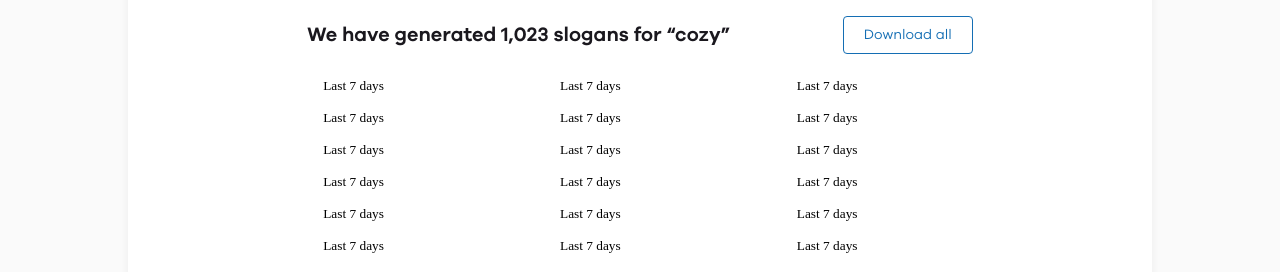
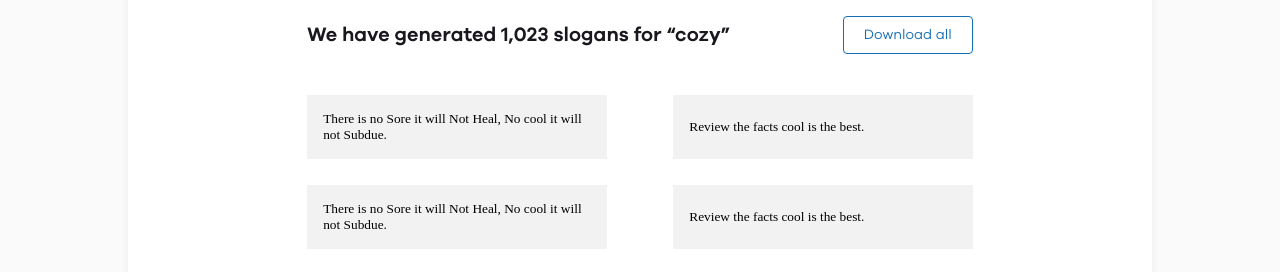
Before and after one commit to Suvojit-roy/Assignment-D, a React (Create React App) app: page / in a window 1280 px wide. Shown: the part 667-939 px from the top of the page. Built offline with nearby package versions, Linux system fonts and the light colour scheme.

Commit message:
copy function done

```diff
--- a/package.json
+++ b/package.json
@@ -6,7 +6,9 @@
     "@testing-library/jest-dom": "^5.14.1",
     "@testing-library/react": "^12.0.0",
     "@testing-library/user-event": "^13.2.1",
+    "copy-to-clipboard": "^3.3.1",
     "react": "^17.0.2",
+    "react-copy-to-clipboard": "^5.0.4",
     "react-dom": "^17.0.2",
     "react-scripts": "5.0.0",
     "styled-components": "^5.3.3",
--- a/src/Assets/Css/dropdown.css
+++ b/src/Assets/Css/dropdown.css
@@ -24,7 +24,8 @@
 .dropdown-contentfilter {
   display: none;
   position: absolute;
-  top: 0;
+  top: 30%;
+  margin-right:1rem;
   right: 100%;
   background: transparent;
   min-width: 7rem;
@@ -72,13 +73,3 @@
 .dropdownfilter:hover .dropbtnfilter {
   background: transparent;
 }
-
-/* .downbtn {
-    width: 1.5rem;
-    height: 1.5rem;
-    background: url("../images/down.png") no-repeat;
-    display: inline-block;
-}
-.downbtn:hover:hover {
-    background: url("../images/down.png") no-repeat;
-    transform: rotate(180deg); */
--- a/src/Components/Hero.js
+++ b/src/Components/Hero.js
@@ -1,9 +1,10 @@
-import React, { useState } from "react";
+import React, { useEffect, useState } from "react";
+import {CopyToClipboard} from 'react-copy-to-clipboard'
 import styled from "styled-components";
 import { TextHeading } from "../Assets/Css/cssProducts";
 import { Desc } from "../Assets/Css/cssProductcard";
 import Cross from "../Assets/Images/cross.png";
-import '../Assets/Css/dropdown.css'
+import "../Assets/Css/dropdown.css";
 
 export const Colordiv = styled.div`
   background: white;
@@ -124,22 +125,31 @@ const Downloadbtn = styled.div`
   border-radius: 4px;
 `;
 
+//   background: #f2f2f2;
+//   border-radius: 4px;
+//   width: 43%;
+//   height: 60px;
+//   color: #1a181e;
+//   font-style: normal;
+//   font-weight: normal;
+//   font-size: 0.95rem;
+//   line-height: 22px;
+//   text-align: left;
+//   padding: 0.2rem 1rem;
+//   margin-top: 1.6rem;
+//   @media (max-width: 1100px) {
+//     width: 40%;
+//   }
 const Slogancard = styled.div`
   background: #f2f2f2;
-  border-radius: 4px;
-  width: 43%;
-  height: 60px;
-  color: #1a181e;
-  font-style: normal;
-  font-weight: normal;
-  font-size: 0.95rem;
-  line-height: 22px;
+  height: 6rem;
+  width: 45%;
+  background: green;
+  display: flex;
+  align-items: center;
+  justify-content: center;
+  margin-bottom: 2rem;
   text-align: left;
-  padding: 0.2rem 1rem;
-  margin-top: 1.6rem;
-  @media (max-width: 1100px) {
-    width: 40%;
-  }
 `;
 
 const Slogans = styled.div`
@@ -176,6 +186,14 @@ const sloganarr = [
 const Hero = () => {
   const [val, setVal] = useState("");
   const [isShown, setIsShown] = useState(false);
+  const [copy,setCopied]=useState(false);
+
+  useEffect(()=>{
+      setTimeout(function () {
+          setIsShown(false);
+        }, 900);
+  },[isShown])
+
 
   return (
     <Colordiv>
@@ -206,13 +224,40 @@ const Hero = () => {
           </SloganHeadingdiv>
           <Slogans>
             {sloganarr.map((text) => (
-              <div class="dropdownfilter">
-              <button class="dropbtnfilter">Last 7 days<div className="downbtn"></div></button>
-              <div class="dropdown-contentfilter">
-                <div>Click to copy</div>
-                {/* <a href="#">Link 3</a> */}
+                <CopyToClipboard text={text} onMouseLeave={()=>setIsShown(false)} onCopy={() => {setCopied(true);setIsShown(true)}}>
+                <div
+                class="dropdownfilter"
+                style={{
+                  height: "4rem",
+                  width: "45%",
+                  background: "#f2f2f2",
+                  display: "flex",
+                  alignItems: "center",
+                  justifyContent: "center",
+                  marginTop: "1.6rem",
+                  textAlign: "left",
+                }}
+              >
+                <button
+                  style={{
+                    width: "100%",
+                    padding: "0.2rem 1rem",
+                    textAlign: "left",
+                  }}
+                  class="dropbtnfilter"
+                >
+                  {text}
+                  <div className="downbtn"></div>
+                </button>
+                <div class="dropdown-contentfilter">
+                  <div>Click to copy</div>
+                </div>
+                {isShown&&<div class="dropdown-contentfilter" style={{marginTop:"4rem"}}>
+                  <div>Copied!</div>
+                </div>}
               </div>
-            </div>
+              </CopyToClipboard>
+
             ))}
           </Slogans>
         </Slogandiv>
```
Also changed, not shown: 2 other files (tests, documents, lock files or other folders).
